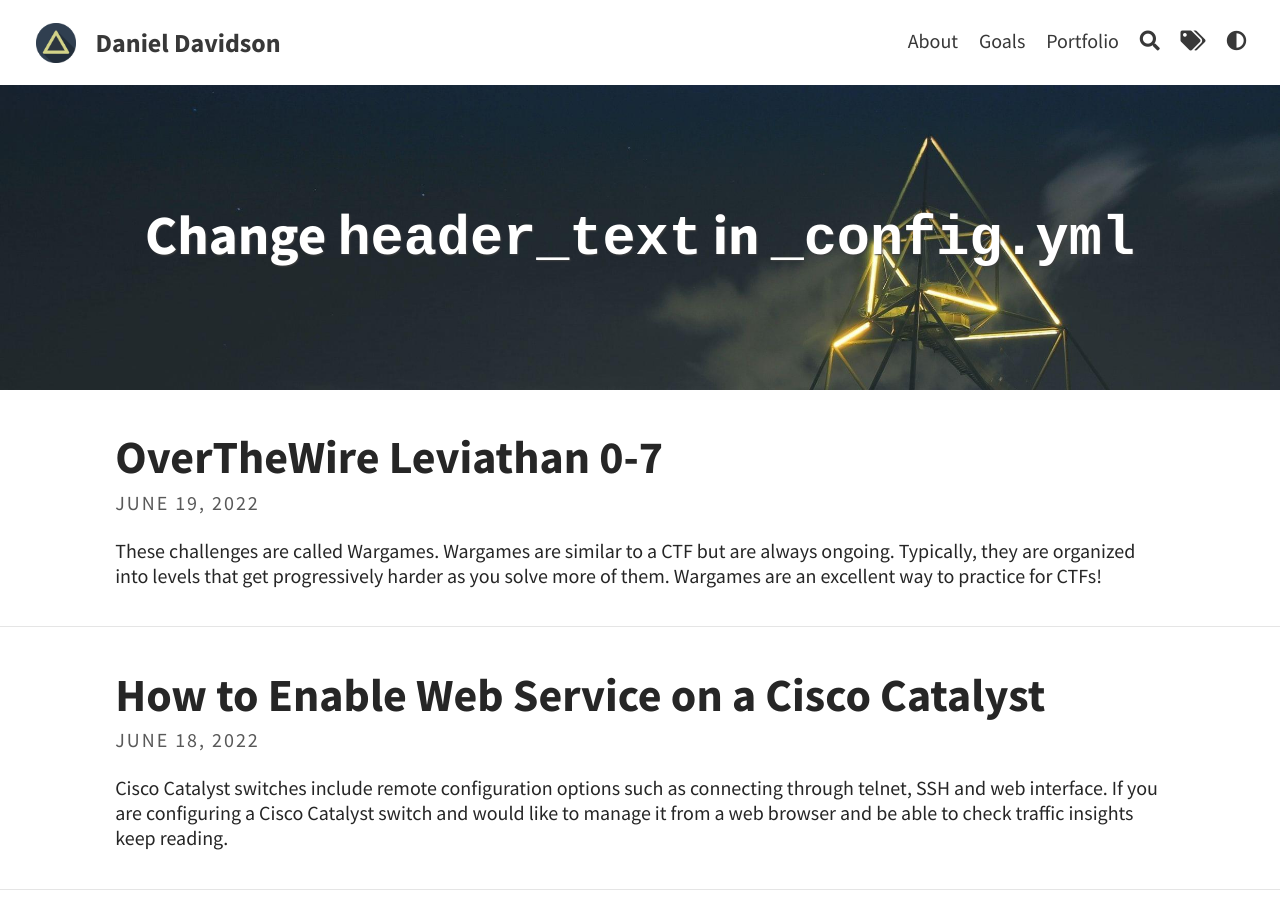
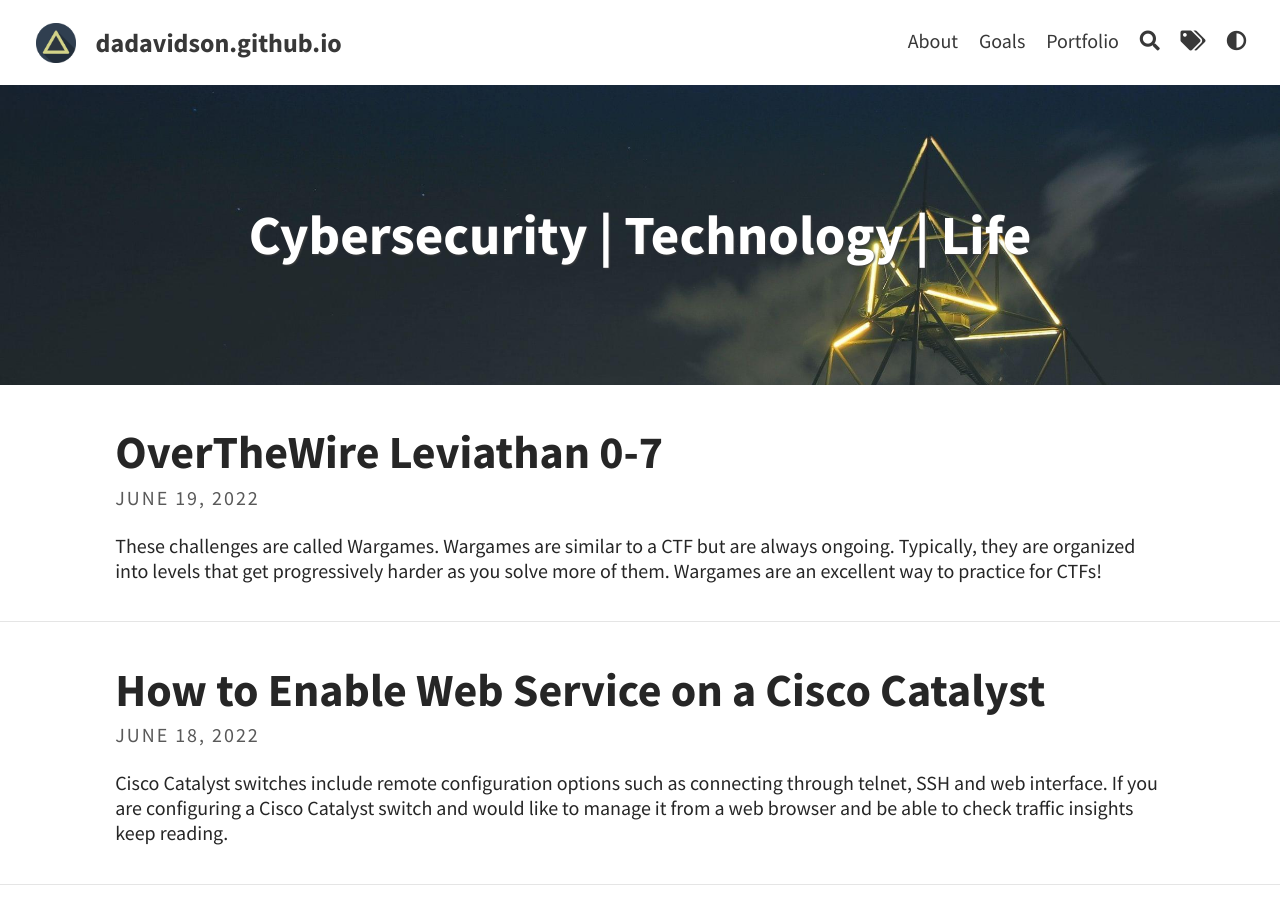
Before and after one commit to dadavidson/dadavidson.github.io, a Jekyll site: the page built from index.html, in a window 1280 px wide and 900 px high. Built offline with Jekyll 4.4.1, drawn with Linux system fonts in a browser that asks for light colours; the list of posts is cut into pages by our own code.

Commit message:
Update _config.yml

```diff
--- a/_config.yml
+++ b/_config.yml
@@ -3,13 +3,13 @@ baseurl: "/"
 url: "https://dadavidson.github.io"
 
 # THEME-SPECIFIC CONFIGURATION
-title: Daniel Davidson                                  # site's title
+title: dadavidson.github.io                               # site's title
 description: "Just another security blog"               # used by search engines
 avatar: assets/img/triangle.png                         # Empty for no avatar in navbar
 favicon: assets/favicon.ico                             # Icon displayed in the tab
 
 # Header and footer text
-header_text: Change <code>header_text</code> in <code>_config.yml</code>  # Change Blog header text
+header_text: Cybersecurity | Technology | Life          # Change Blog header text
 header_feature_image: assets/img/header/triangular.jpeg
 header_feature_image_responsive: true
 footer_text: >
```
